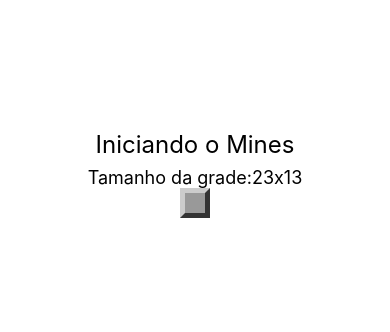
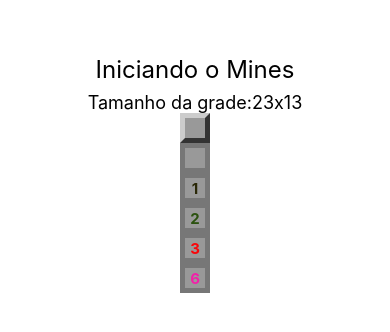
Before and after one commit to paulorcv/mines, a React Native app: screen / in a window 390 px wide. Shown: the part 248-580 px from the top of the page. Built offline with nearby package versions, Linux system fonts and the light colour scheme.

Commit message:
Field styles

```diff
--- a/App.js
+++ b/App.js
@@ -13,6 +13,11 @@
           {params.getRowsAmount()}x{params.getColumnsAmount()}
         </Text>
         <Field />
+        <Field opened />
+        <Field opened nearMines={1} />
+        <Field opened nearMines={2} />
+        <Field opened nearMines={3} />
+        <Field opened nearMines={6} />
       </View>
     );
   }
--- a/src/components/Field.js
+++ b/src/components/Field.js
@@ -1,13 +1,31 @@
 import React from 'react';
-import { View, StyleSheet } from 'react-native';
+import { View, StyleSheet, Text } from 'react-native';
 import params from '../params';
 
 export default props => {
+  const { mined, opened, nearMines } = props;
   const styleField = [styles.field];
   // todo: outros estilos aqui
+  if (opened) styleField.push(styles.opened);
   if (styleField.length === 1) styleField.push(styles.regular);
 
-  return <View style={styleField} />;
+  let color = null;
+  if (nearMines > 0) {
+    if (nearMines == 1) color = '#2A2807';
+    if (nearMines == 2) color = '#2B520F';
+    if (nearMines > 2 && nearMines < 6) color = '#F9060A';
+    if (nearMines >= 6) color = '#F221A9';
+  }
+
+  return (
+    <View style={styleField}>
+      {!mined && opened && nearMines > 0 ? (
+        <Text style={[styles.label, { color: color }]}>{nearMines}</Text>
+      ) : (
+        false
+      )}
+    </View>
+  );
 };
 
 const styles = StyleSheet.create({
@@ -23,4 +41,14 @@
     borderRightColor: '#333',
     borderBottomColor: '#333',
   },
+  opened: {
+    backgroundColor: '#999',
+    borderColor: '#777',
+    alignItems: 'center',
+    justifyContent: 'center',
+  },
+  label: {
+    fontWeight: 'bold',
+    fontSize: params.fontSize,
+  },
 });
```
